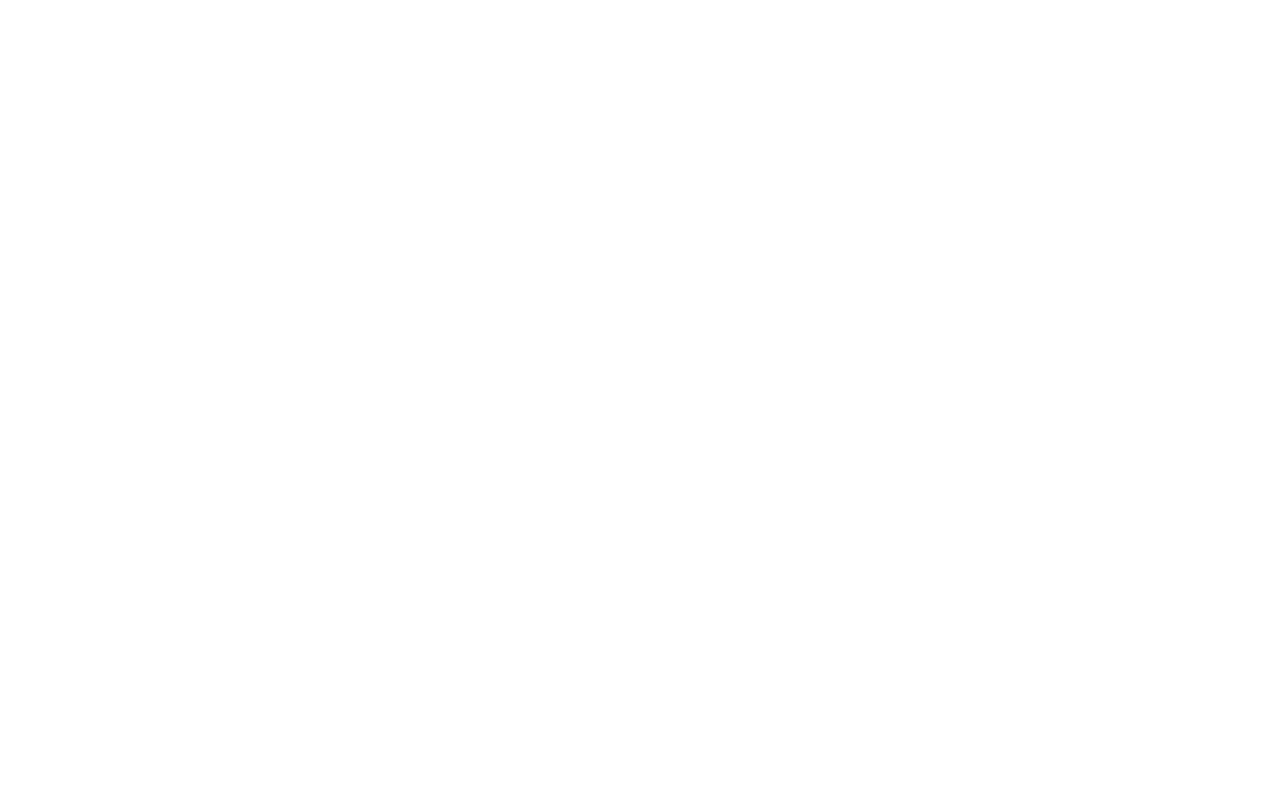
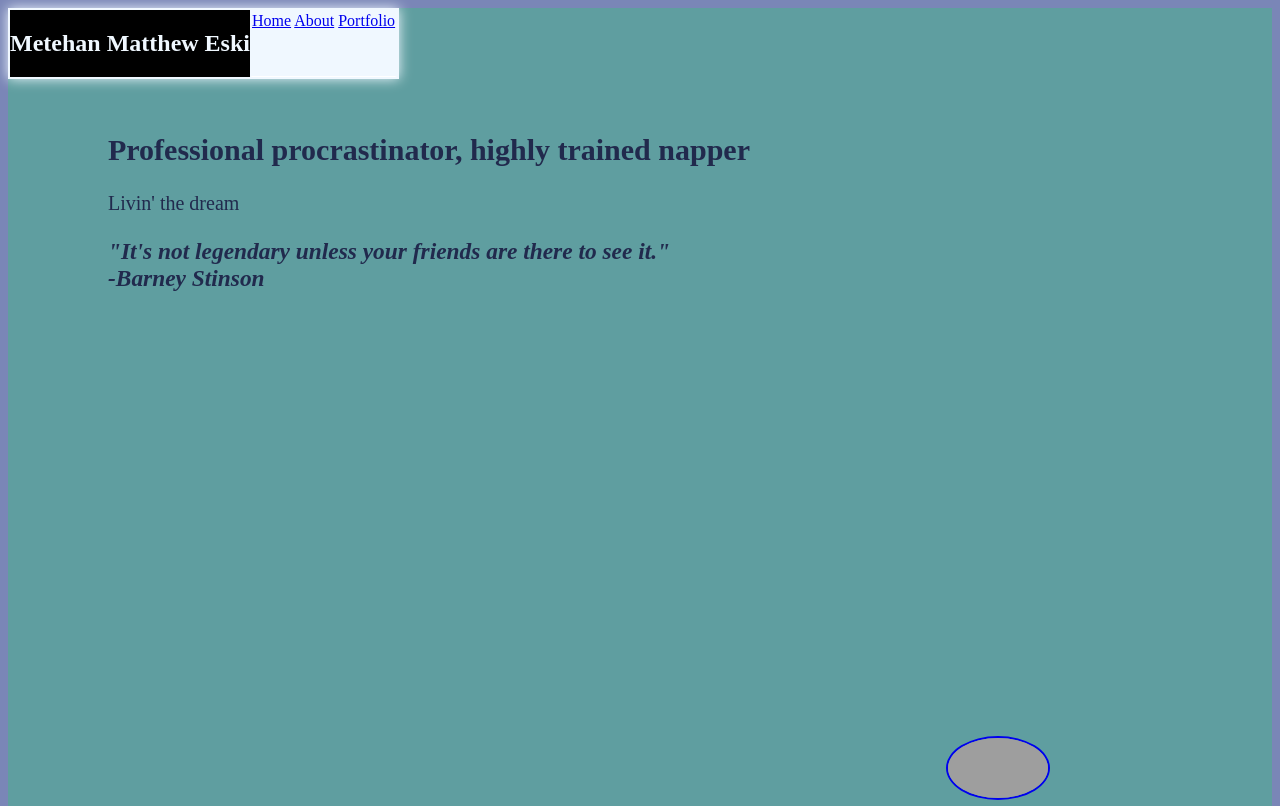
Before and after one commit to Mmatthew08/personal-website-repo, a plain HTML site: page home.html in a window 1280 px wide. Shown: the top 806 px of the page. Drawn offline with Linux system fonts and the light colour scheme; grey boxes are pictures that could not be loaded.

Commit message:
Updated the homepage

```diff
--- a/home.html
+++ b/home.html
@@ -0,0 +1,30 @@
+<html>
+<head>
+    <script src="index.js"></script>
+    <link rel="stylesheet" href="index.css"
+</head>
+<body>
+<nav>
+    <div id="myname" style="left: 0;">
+        <h1>Metehan Matthew Eski</h1>
+    </div>
+<div class="links" style="right: 0;">
+<a href="home.html">Home</a>
+<a href="about.html">About</a>
+<a href="portfolio.html">Portfolio</a>
+</div>
+</nav>
+
+<main>
+  <h2> Professional procrastinator, highly trained napper</h2>
+  <p>Livin' the dream</p>
+  <h3 class="quote">"It's not legendary unless your friends are there to see it."
+    <br>
+    -Barney Stinson</h3>
+</main>
+<footer>
+    <a href="https://www.instagram.com/mmatthew08/?hl=en">
+    <img class="media" src="https://cdn.mos.cms.futurecdn.net/6dDoc8GV9fYUPExgLYPqqT.jpg" alt="Instagram"></a>
+</footer>
+</body>
+</html>
```
Also changed, not shown: index.html (+2 -2 lines).
